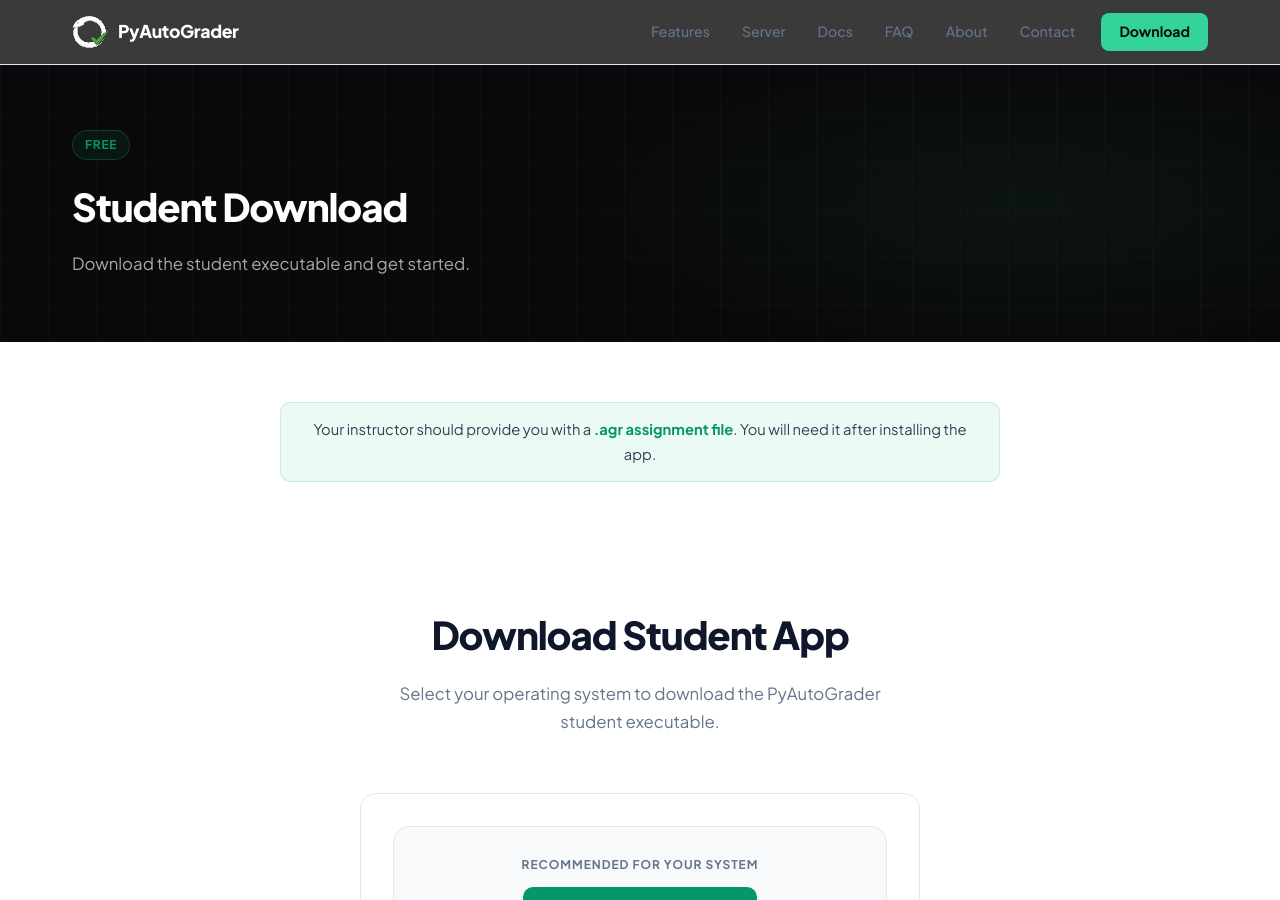
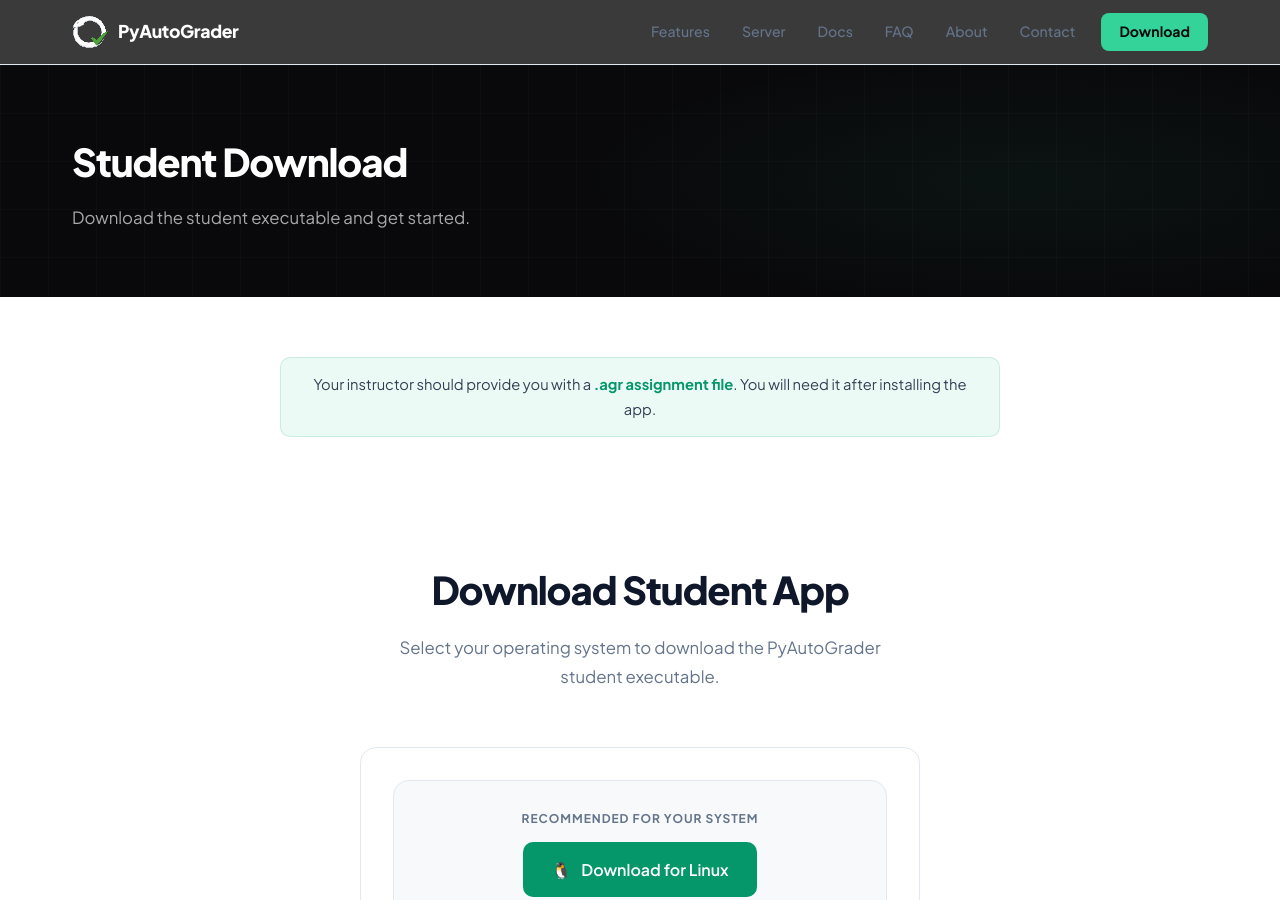
Before and after one commit to PyAutoGrader/pyautograder.github.io, a Jekyll site: the page built from _pages/student/offline.md, in a window 1280 px wide and 900 px high. Built offline with Jekyll 4.4.1, drawn with Linux system fonts in a browser that asks for light colours.

Commit message:
Update offline.md

```diff
--- a/_pages/student/offline.md
+++ b/_pages/student/offline.md
@@ -7,7 +7,6 @@
 <!-- HERO -->
 <div class="page-hero">
   <div class="container" style="position:relative;">
-    <div class="product-hero-badge">Free</div>
     <h1 class="page-title">Student Download</h1>
     <p class="page-subtitle">Download the student executable and get started.</p>
   </div>
```
